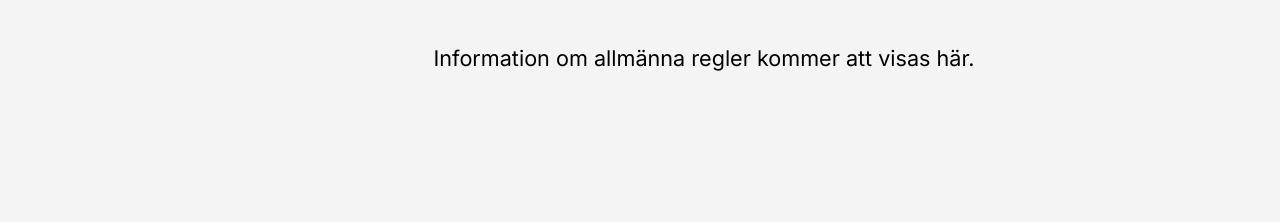
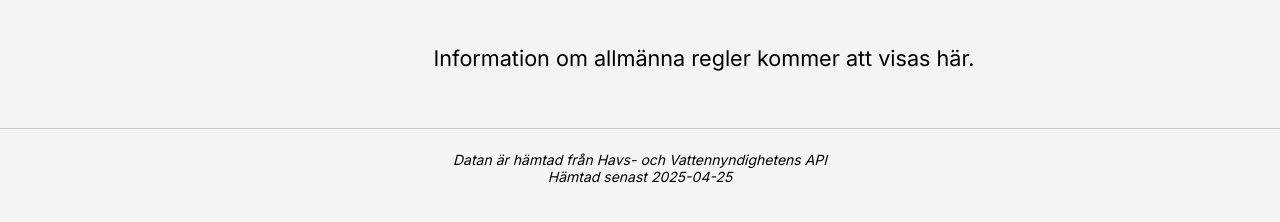
Before and after one commit to EmmaDahlqvist/CatchYouLater, a website built with Vite: page catch-you-later/general.html in a window 1280 px wide. Shown: the part 128-350 px from the top of the page. Built offline with nearby package versions, Linux system fonts and the light colour scheme; no server answers.

Commit message:
footer added to general

```diff
--- a/catch-you-later/general.html
+++ b/catch-you-later/general.html
@@ -34,6 +34,10 @@
           </div>
         </div>
       </div>
+      <div class="fixed-footer">
+        <p>Datan är hämtad från Havs- och Vattennyndighetens API</p>
+        <p>Hämtad senast <span id="latest-fetch-date">-</span></p>
+      </div>
     </div>
     <script type="module" src="/src/backend/main.ts"></script>
   </body>
```
